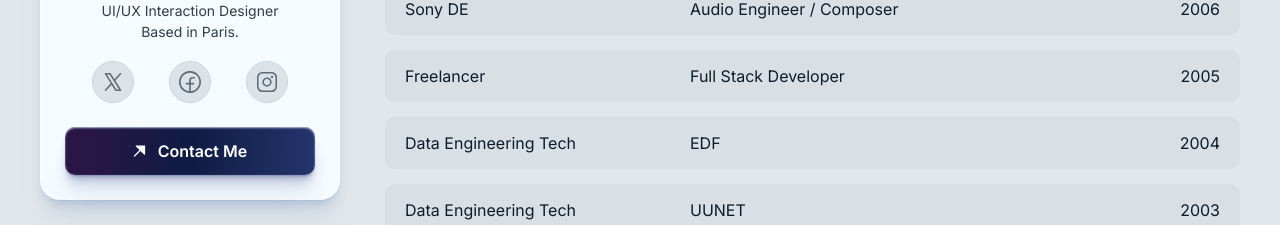
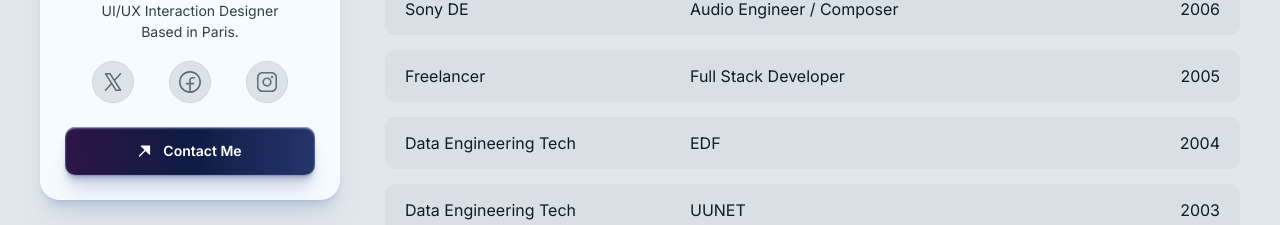
Before and after one commit to ask0ldd/FolioV2, a React (Vite) app: page / in a window 1280 px wide. Shown: the part 2673-2898 px from the top of the page. Built offline with nearby package versions, Linux system fonts and the light colour scheme.

Commit message:
*edit* front / cv section : fixing button text size

```diff
--- a/src/pages/app/sections/CV.tsx
+++ b/src/pages/app/sections/CV.tsx
@@ -63,7 +63,7 @@ export default function CV(){
                             </svg>
                         </div>
                     </div>
-                    <button className='blueButton text-[#FFFFFF] font-semibold h-[48px] w-full mt-[25px]'>
+                    <button className='blueButton text-[#FFFFFF] font-semibold h-[48px] w-full mt-[25px] text-[14px]'>
                         <svg width="13" height="12" viewBox="0 0 13 12" fill="none" xmlns="http://www.w3.org/2000/svg">
                             <path d="M12.125 0.999981V9.12473C12.1251 9.24841 12.0885 9.36934 12.0198 9.47221C11.9512 9.57508 11.8535 9.65526 11.7393 9.7026C11.625 9.74994 11.4993 9.76232 11.378 9.73817C11.2567 9.71401 11.1453 9.65441 11.0578 9.5669L7.43764 5.94592L1.9425 11.4418C1.82523 11.5591 1.66618 11.625 1.50033 11.625C1.33448 11.625 1.17543 11.5591 1.05815 11.4418C0.940883 11.3246 0.875 11.1655 0.875 10.9997C0.875 10.8338 0.940883 10.6748 1.05815 10.5575L6.55408 5.06236L2.9331 1.44216C2.84559 1.35475 2.78599 1.24334 2.76183 1.12204C2.73768 1.00074 2.75006 0.875005 2.7974 0.760744C2.84474 0.646484 2.92492 0.548839 3.02779 0.480172C3.13066 0.411505 3.25159 0.374903 3.37527 0.375H11.5C11.6658 0.375 11.8247 0.440846 11.9419 0.558053C12.0592 0.67526 12.125 0.834226 12.125 0.999981Z" fill="white"/>
                         </svg>
```
